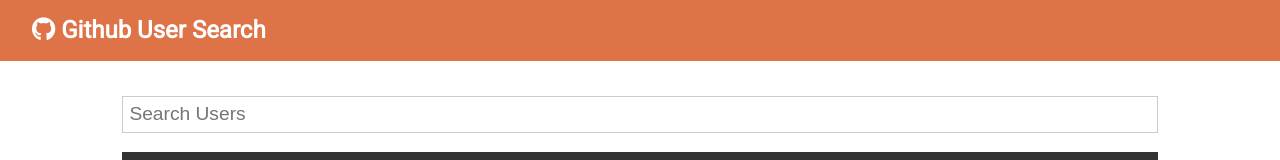
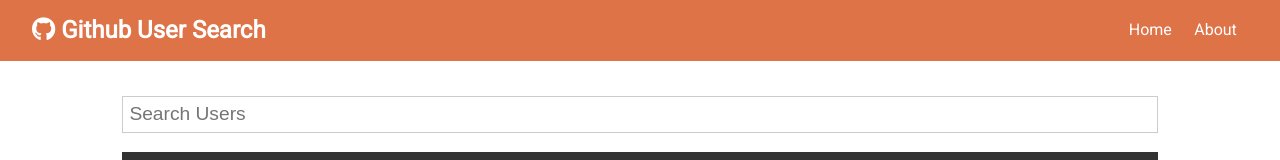
Before and after one commit to DementedEarplug/github-user-search, a React (Create React App) app: page / in a window 1280 px wide. Shown: the top 160 px of the page. Built offline with nearby package versions, Linux system fonts and the light colour scheme.

Commit message:
Added nav links for the pages

```diff
--- a/src/components/layout/Navbar.jsx
+++ b/src/components/layout/Navbar.jsx
@@ -1,5 +1,6 @@
 import React from "react";
 import PropTypes from "prop-types";
+import { Link, link } from "react-router-dom";
 
 const Navbar = (props) => {
   return (
@@ -8,6 +9,12 @@
         <i className={props.icon} />
         {props.title}
       </h1>
+      <ul>
+        <li>
+          <Link to="/">Home</Link>
+        </li>
+        <li><Link to="/About">About</Link></li>
+      </ul>
     </nav>
   );
 };
```
